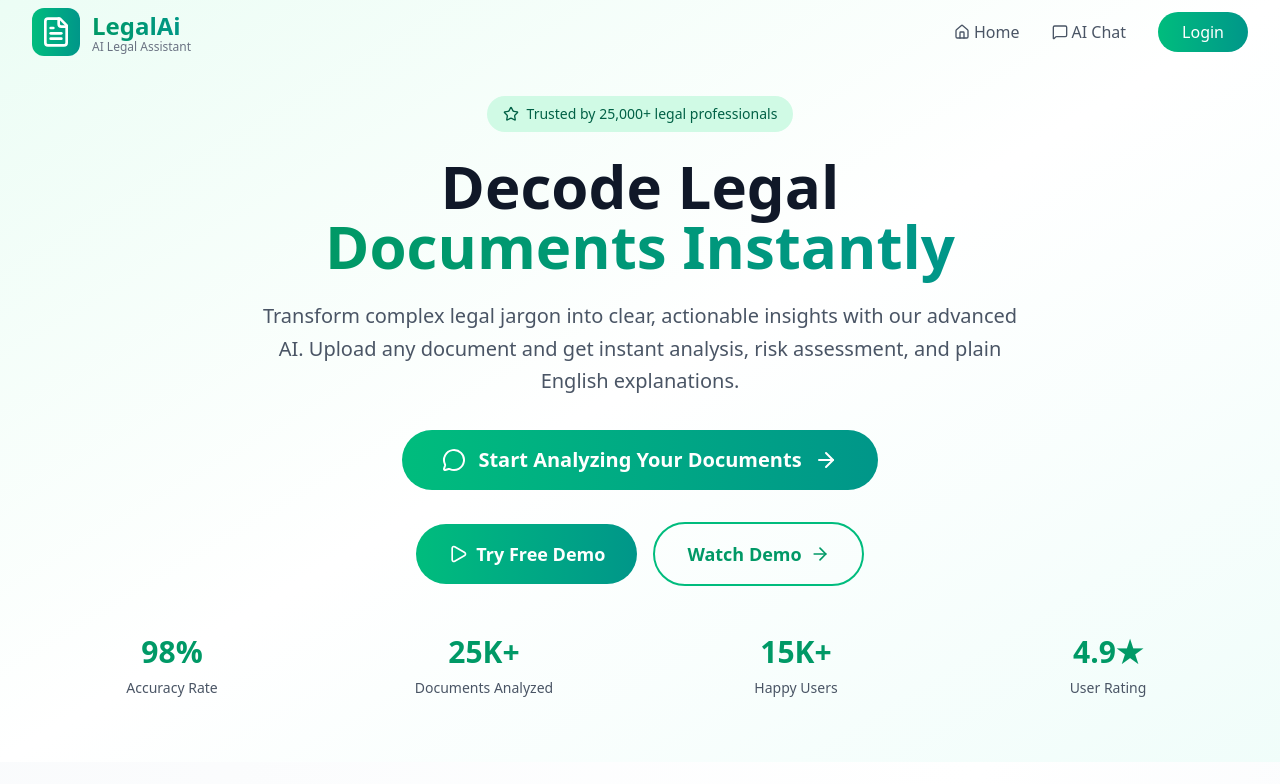
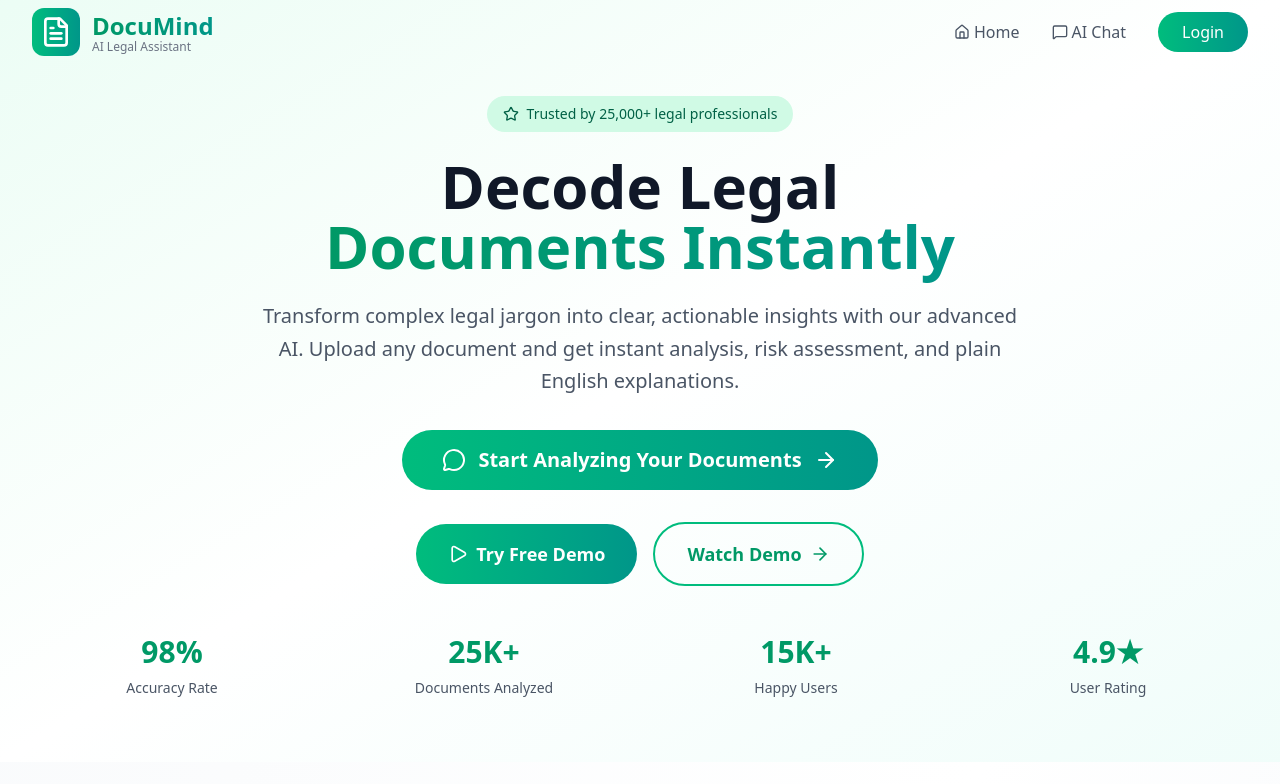
Before and after one commit to s2leo/GenAi, a React (Vite) app: page / in a window 1280 px wide. Shown: the top 784 px of the page. Built offline with nearby package versions, Linux system fonts and the light colour scheme.

Commit message:
name Correction

```diff
--- a/index.html
+++ b/index.html
@@ -5,7 +5,7 @@
   <meta charset="UTF-8" />
   <meta name="viewport" content="width=device-width, initial-scale=1.0" />
   <link rel="icon" type="image/svg+xml" href="/public/legalai.svg" />
-  <title>LegalAi</title>
+  <title>DocuMind</title>
 </head>
 
 <body>
--- a/src/component/HomePage.jsx
+++ b/src/component/HomePage.jsx
@@ -271,7 +271,7 @@ const HomePage = () => {
                   <Scale className="w-8 h-8 text-white" />
                 </div>
                 <div>
-                  <h4 className="text-2xl font-bold">LegalAi</h4>
+                  <h4 className="text-2xl font-bold">DocuMind</h4>
                   <p className="text-slate-400">Legal Intelligence Platform</p>
                 </div>
               </div>
--- a/src/component/Navbar.jsx
+++ b/src/component/Navbar.jsx
@@ -67,7 +67,7 @@ const Navbar = () => {
               </div>
               <div className="flex flex-col">
                 <h1 className="text-2xl font-bold bg-gradient-to-r from-emerald-600 to-teal-600 bg-clip-text text-transparent leading-tight">
-                  LegalAi
+                  DocuMind
                 </h1>
                 <p className="text-xs text-gray-500 leading-none">
                   AI Legal Assistant
```
